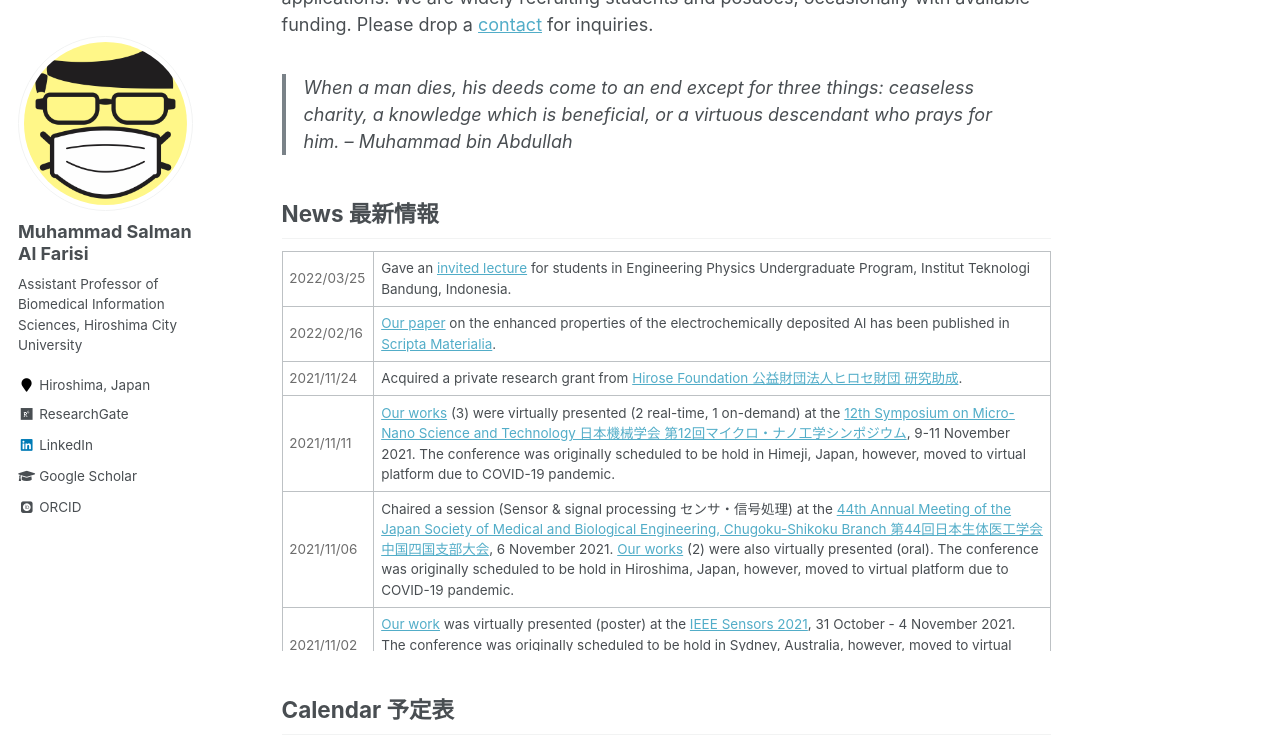
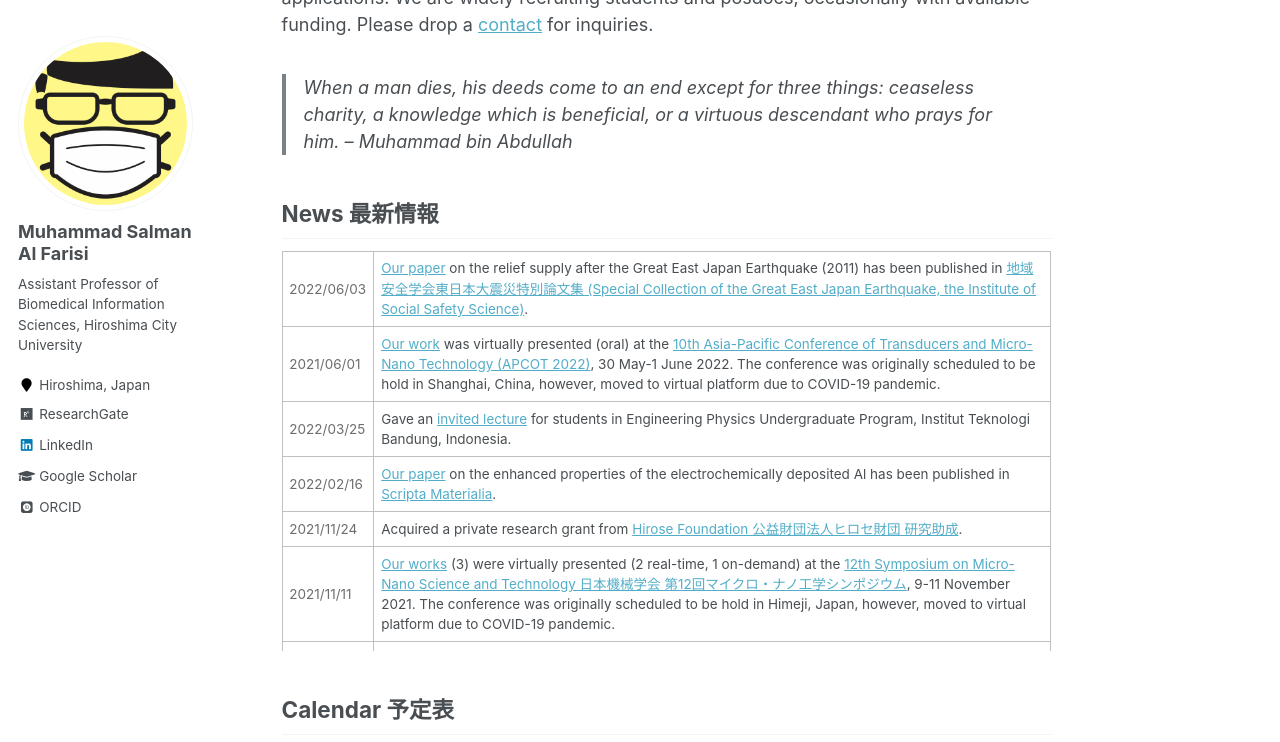
Before and after one commit to msalfarisi/msalfarisi.github.io, a Jekyll site: the page built from _pages/home.md, in a window 1280 px wide and 900 px high, scrolled down 457 px, cut to the strip 0-742 px from the top of the window. Built offline with Jekyll 4.4.1, drawn with Linux system fonts in a browser that asks for light colours; some web fonts are replaced.

Commit message:
Update home.md

```diff
--- a/_pages/home.md
+++ b/_pages/home.md
@@ -22,6 +22,14 @@ Welcome to the homepage of Muhammad Salman Al Farisi, an Assistant Professor at
 
 <div style="overflow-y: scroll; height:400px;">
  <table style="width:100%">
+  <tr>
+    <td style="color:#6d6d6d;">2022/06/03</td>
+    <td><a href="/publication/">Our paper</a> on the relief supply after the Great East Japan Earthquake (2011) has been published in <a href="https://isss.jp.net/isss-site/wp-content/uploads/2022/06/06-2019-1.pdf">地域安全学会東日本大震災特別論文集 (Special Collection of the Great East Japan Earthquake, the Institute of Social Safety Science)</a>.</td>
+  </tr>
+  <tr>
+    <td style="color:#6d6d6d;">2021/06/01</td>
+    <td><a href="/publication/">Our work</a> was virtually presented (oral) at the <a href="https://apcot2022.casconf.cn/">10th Asia-Pacific Conference of Transducers and Micro-Nano Technology (APCOT 2022)</a>, 30 May-1 June 2022. The conference was originally scheduled to be hold in Shanghai, China, however, moved to virtual platform due to COVID-19 pandemic.</td>
+  </tr>
   <tr>
     <td style="color:#6d6d6d;">2022/03/25</td>
     <td>Gave an <a href="/publication/">invited lecture</a> for students in Engineering Physics Undergraduate Program, Institut Teknologi Bandung, Indonesia.</td>
```
